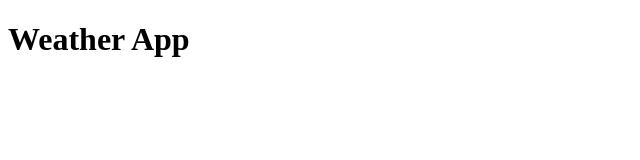
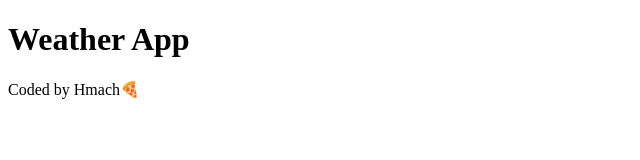
Before and after one commit to hmach711/FirstWeatherApp, a plain HTML site: page index.html in a window 1280 px wide. Shown: the whole page, without its empty margins (0-640 px from the left). Drawn offline with Linux system fonts and the light colour scheme.

Commit message:
Update index.html
added footer

```diff
--- a/index.html
+++ b/index.html
@@ -8,5 +8,8 @@
 <body>
     <h1> Weather App</h1>
 
+
+
+    <footer> Coded by Hmach🍕</footer>
 </body>
 </html>
```
